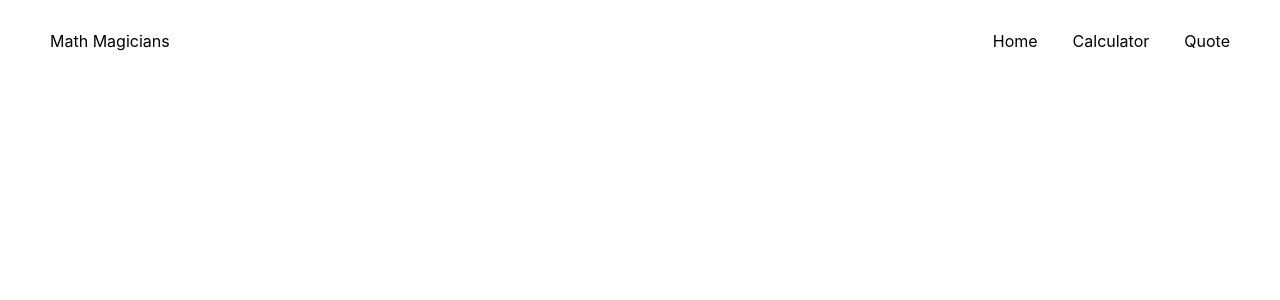
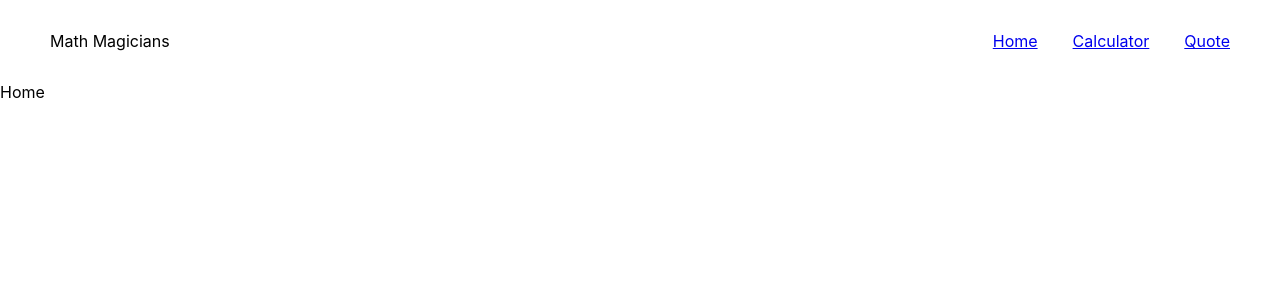
Before and after one commit to hansderly/math-magicians, a React (Create React App) app: page / in a window 1280 px wide. Shown: the top 300 px of the page. Built offline with nearby package versions, Linux system fonts and the light colour scheme.

Commit message:
navigate to corespoding page when clicking on any nav link

```diff
--- a/src/App.js
+++ b/src/App.js
@@ -1,29 +1,18 @@
 import React from 'react';
 import {
-  BrowserRouter, Routes, Route, Outlet,
+  Routes, Route,
 } from 'react-router-dom';
-import { Navbar, Calculator } from './components';
-import { Home, Quote } from './pages';
-
-const Layout = () => {
-  <>
-    <Navbar />
-    <Outlet />
-  </>;
-};
+import { Navbar } from './components';
+import { Home, Quote, Calculator } from './pages';
 
 const App = () => (
   <>
     <Navbar />
-    <BrowserRouter>
-      <Routes>
-        <Route path="/" element={<Layout />}>
-          <Route index element={<Home />} />
-          <Route path="/calculator" element={<Calculator />} />
-          <Route path="/quote" element={<Quote />} />
-        </Route>
-      </Routes>
-    </BrowserRouter>
+    <Routes>
+      <Route path="/" element={<Home />} />
+      <Route path="/calculator" element={<Calculator />} />
+      <Route path="/quote" element={<Quote />} />
+    </Routes>
   </>
 );
 
--- a/src/components/navbar/Navbar.js
+++ b/src/components/navbar/Navbar.js
@@ -1,4 +1,5 @@
 import React from 'react';
+import { Link } from 'react-router-dom';
 
 import styles from './Navbar.module.css';
 
@@ -10,9 +11,15 @@ function Navbar() {
       </div>
       <nav className={styles.navbar}>
         <ul>
-          <li>Home</li>
-          <li>Calculator</li>
-          <li>Quote</li>
+          <li>
+            <Link to="/">Home</Link>
+          </li>
+          <li>
+            <Link to="/calculator">Calculator</Link>
+          </li>
+          <li>
+            <Link to="/quote">Quote</Link>
+          </li>
         </ul>
       </nav>
     </header>
--- a/src/index.js
+++ b/src/index.js
@@ -1,13 +1,16 @@
 import React from 'react';
 import ReactDOM from 'react-dom/client';
 import './index.css';
+import { BrowserRouter as Router } from 'react-router-dom';
 import App from './App';
 import reportWebVitals from './reportWebVitals';
 
 const root = ReactDOM.createRoot(document.getElementById('root'));
 root.render(
   <React.StrictMode>
-    <App />
+    <Router>
+      <App />
+    </Router>
   </React.StrictMode>,
 );
 
```
